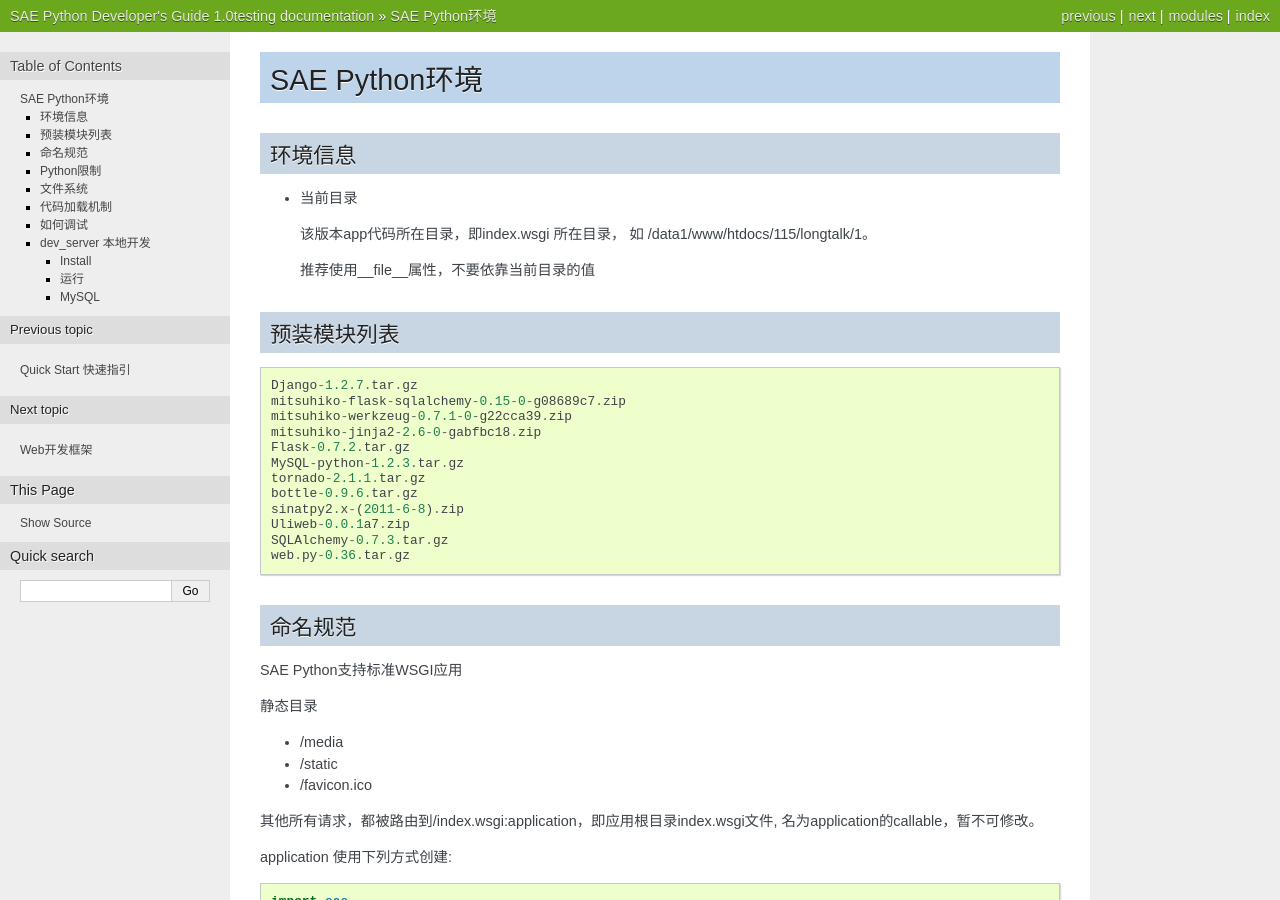
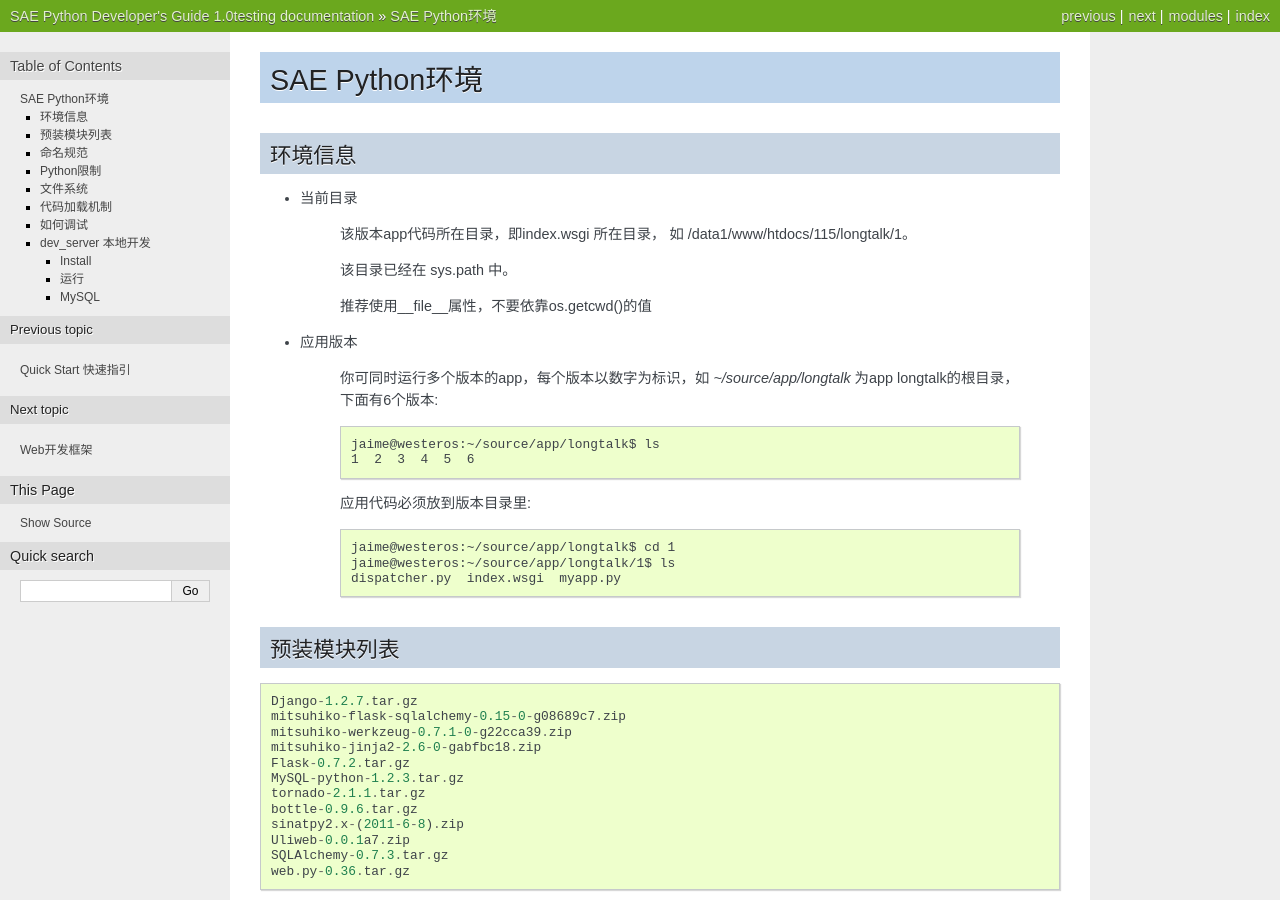
Before and after one commit to sinacloud/sae-python-dev-guide, a Sphinx documentation site: the page built from docs/runtime.rst, in a window 1280 px wide and 900 px high. Built offline with Sphinx 7.4.7, drawn with Linux system fonts in a browser that asks for light colours.

Commit message:
Add info about app version

```diff
--- a/docs/runtime.rst
+++ b/docs/runtime.rst
@@ -6,9 +6,24 @@
 
 * 当前目录
 
-  该版本app代码所在目录，即index.wsgi 所在目录， 如 /data1/www/htdocs/115/longtalk/1。
+    该版本app代码所在目录，即index.wsgi 所在目录， 如 /data1/www/htdocs/115/longtalk/1。
 
-  推荐使用__file__属性，不要依靠当前目录的值
+    该目录已经在 sys.path 中。
+
+    推荐使用__file__属性，不要依靠os.getcwd()的值
+
+* 应用版本
+
+    你可同时运行多个版本的app，每个版本以数字为标识，如 `~/source/app/longtalk` 为app longtalk的根目录，下面有6个版本::
+
+        jaime@westeros:~/source/app/longtalk$ ls
+        1  2  3  4  5  6
+
+    应用代码必须放到版本目录里::
+
+        jaime@westeros:~/source/app/longtalk$ cd 1
+        jaime@westeros:~/source/app/longtalk/1$ ls
+        dispatcher.py  index.wsgi  myapp.py
 
 
 预装模块列表
```
Also changed, not shown: docs/framework.rst (+15 -3 lines).
